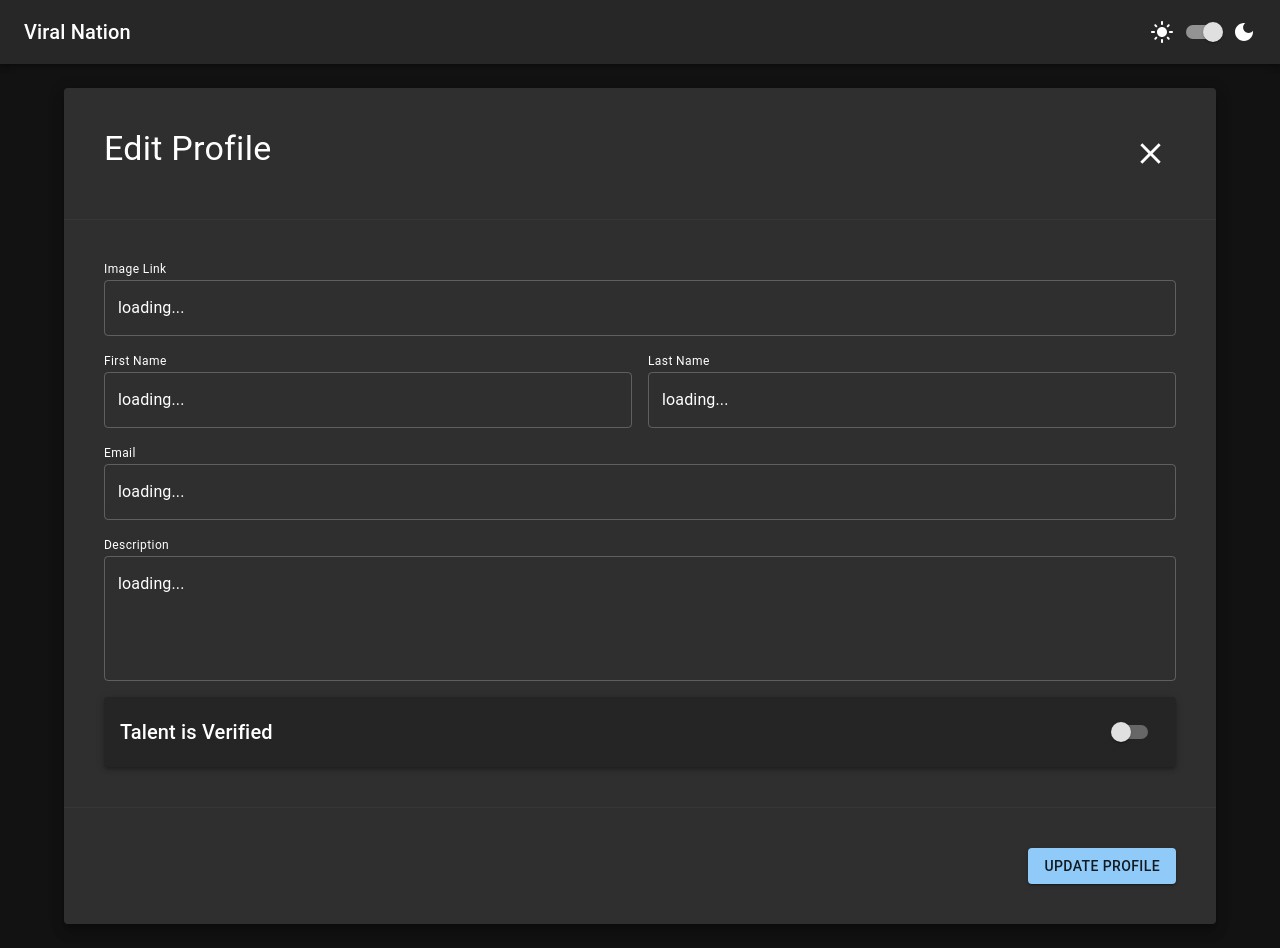
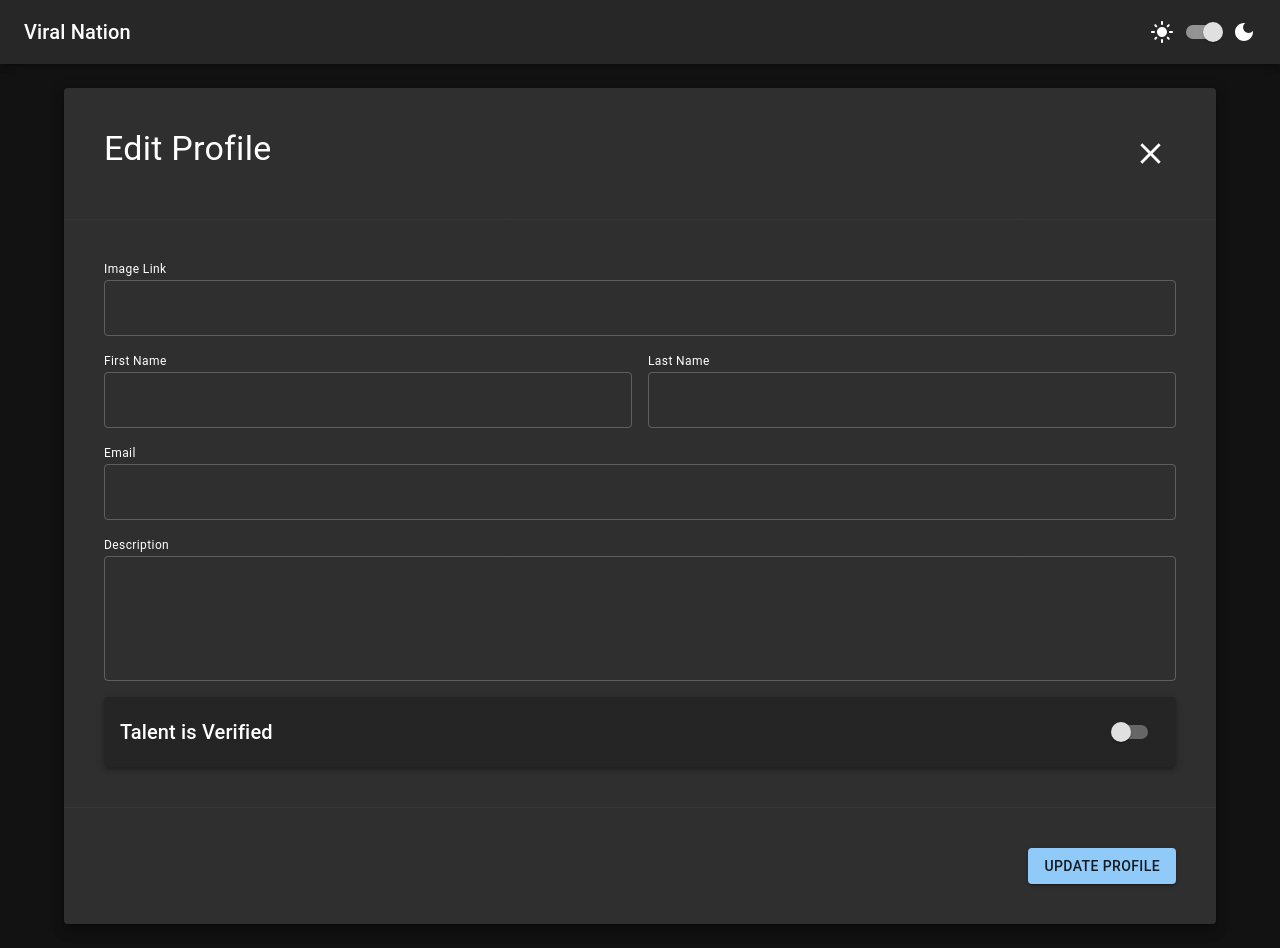
Before and after one commit to Himal-Gautam/profiles-crud, a React (Create React App) app: page /talent/edit/1 in a window 1280 px wide. Built offline with nearby package versions, Linux system fonts and the light colour scheme; no server answers.

Commit message:
added few comments

```diff
--- a/src/Components/Profiles/AddEditProfile.js
+++ b/src/Components/Profiles/AddEditProfile.js
@@ -23,24 +23,28 @@ import {
 import CloseIcon from "@mui/icons-material/Close";
 
 function AddEditProfile({ mode }) {
+  // Destructure id from the URL params using useParams hook
   const { id } = useParams();
+
+  // Navigate to a different route/page using useNavigate hook from React Router DOM
   const navigate = useNavigate();
-  const [imageUrl, setImageUrl] = useState(mode === "add" ? "" : "loading...");
-  const [firstName, setFirstName] = useState(
-    mode === "add" ? "" : "loading..."
-  );
-  const [lastName, setLastName] = useState(mode === "add" ? "" : "loading...");
-  const [email, setEmail] = useState(mode === "add" ? "" : "loading...");
-  const [description, setDescription] = useState(
-    mode === "add" ? "" : "loading..."
-  );
+
+  // State variables for user profile data
+  const [imageUrl, setImageUrl] = useState("");
+  const [firstName, setFirstName] = useState("");
+  const [lastName, setLastName] = useState("");
+  const [email, setEmail] = useState("");
+  const [description, setDescription] = useState("");
   const [isVerified, setIsVerified] = useState(false);
+
+  // Determine if the device being used is a mobile device using useMediaQuery hook from Material-UI
   const isMobile = useMediaQuery((theme) => theme.breakpoints.down("sm"));
-  const {setMessage, setSeverity, setOpenSnackBar} = useContext(SnackBarContext)
-  // const [message, setMessage] = useState("");
-  // const [severity, setSeverity] = useState("");
-  // const [openSnackBar, setOpenSnackBar] = useState(false);
 
+  // Context variables for showing and hiding snack bar notifications
+  const { setMessage, setSeverity, setOpenSnackBar } =
+    useContext(SnackBarContext);
+
+  // Function for showing the snack bar notification and navigating to a different route/page
   function handleOpenSnackBar(message, severity) {
     setMessage(message);
     setSeverity(severity);
@@ -48,6 +52,7 @@ function AddEditProfile({ mode }) {
     navigate("/talent/my-talent");
   }
 
+  // GraphQL mutation for creating a new user profile
   const [createProfile] = useMutation(CREATE_PROFILE, {
     variables: {
       firstName,
@@ -57,16 +62,19 @@ function AddEditProfile({ mode }) {
       imageUrl,
       description,
     },
+    // Callback function that is executed when the mutation is completed successfully
     onCompleted: ({ data = {} }) => {
       handleOpenSnackBar("Profile has been updated", "success");
     },
+    // Callback function that is executed when there is an error during the mutation
     onError: (error) => {
-      console.log(error.extensions)
-      console.log(error.message)
+      console.log(error.extensions);
+      console.log(error.message);
       handleOpenSnackBar(error.message, "error");
     },
   });
 
+  // GraphQL mutation for updating an existing user profile
   const [updateProfile] = useMutation(UPDATE_PROFILE, {
     variables: {
       updateProfileId: id,
@@ -78,25 +86,30 @@ function AddEditProfile({ mode }) {
       description,
       is_candidate: false,
     },
+    // Callback function that is executed when the mutation is completed successfully
     onCompleted: () => {
       handleOpenSnackBar("Profile has been updated", "success");
     },
+    // Callback function that is executed when there is an error during the mutation
     onError: (error) => {
       handleOpenSnackBar(error.message, "error");
     },
   });
 
+  // GraphQL query for getting an existing user profile by ID
   const [
     getProfileById,
-    { data: profileData },
+    { loading: profileLoading, data: profileData },
   ] = useLazyQuery(GET_PROFILE_BY_ID);
 
+  // Use an effect hook to get the user profile data when in edit mode and an ID is provided
   useEffect(() => {
     if (mode === "edit" && id) {
       getProfileById({ variables: { getProfileByIdId: id } });
     }
   }, [getProfileById, id, mode]);
 
+  // Use an effect hook to update the state variables with the user profile data fetched from the API
   useEffect(() => {
     if (profileData && profileData.getProfileById) {
       setFirstName(profileData.getProfileById.first_name);
@@ -108,6 +121,7 @@ function AddEditProfile({ mode }) {
     }
   }, [profileData]);
 
+  // Function to handle the button click event for saving/updating the user profile
   const handleButtonClick = () => {
     if (mode === "add") {
       console.log({
@@ -151,7 +165,7 @@ function AddEditProfile({ mode }) {
                 </Typography>
                 <TextField
                   onChange={(e) => setImageUrl(e.target.value)}
-                  value={imageUrl}
+                  value={profileLoading ? "loading..." : imageUrl}
                   variant="outlined"
                   fullWidth
                 />
@@ -162,7 +176,7 @@ function AddEditProfile({ mode }) {
                 </Typography>
                 <TextField
                   onChange={(e) => setFirstName(e.target.value)}
-                  value={firstName}
+                  value={profileLoading ? "loading..." : firstName}
                   variant="outlined"
                   fullWidth
                 />
@@ -173,7 +187,7 @@ function AddEditProfile({ mode }) {
                 </Typography>
                 <TextField
                   onChange={(e) => setLastName(e.target.value)}
-                  value={lastName}
+                  value={profileLoading ? "loading..." : lastName}
                   variant="outlined"
                   fullWidth
                 />
@@ -184,7 +198,7 @@ function AddEditProfile({ mode }) {
                 </Typography>
                 <TextField
                   onChange={(e) => setEmail(e.target.value)}
-                  value={email}
+                  value={profileLoading ? "loading..." : email}
                   variant="outlined"
                   fullWidth
                 />
@@ -195,7 +209,7 @@ function AddEditProfile({ mode }) {
                 </Typography>
                 <TextField
                   onChange={(e) => setDescription(e.target.value)}
-                  value={description}
+                  value={profileLoading ? "loading..." : description}
                   variant="outlined"
                   multiline
                   rows={4}
--- a/src/Components/ResponseSnackBar/ShowSnackBar.js
+++ b/src/Components/ResponseSnackBar/ShowSnackBar.js
@@ -1,19 +1,24 @@
-import * as React from 'react';
-import Snackbar from '@mui/material/Snackbar';
-import IconButton from '@mui/material/IconButton';
-import CloseIcon from '@mui/icons-material/Close';
-import { SnackBarContext } from '../../App';
+import * as React from "react";
+import Snackbar from "@mui/material/Snackbar";
+import IconButton from "@mui/material/IconButton";
+import CloseIcon from "@mui/icons-material/Close";
+import { SnackBarContext } from "../../App";
 
+// Component to show snackbar
 export default function ShowSnackBar() {
-  const {setOpenSnackBar, message, severity, openSnackBar} = React.useContext(SnackBarContext)
+  // Get the values from the SnackBarContext
+  const { setOpenSnackBar, message, severity, openSnackBar } =
+    React.useContext(SnackBarContext);
 
+  // Function to handle close of the snackbar
   const handleClose = (event, reason) => {
-    if (reason === 'clickaway') {
+    if (reason === "clickaway") {
       return;
     }
     setOpenSnackBar(false);
   };
 
+  // Define action to be displayed on the snackbar
   const action = (
     <React.Fragment>
       <IconButton
@@ -27,6 +32,7 @@ export default function ShowSnackBar() {
     </React.Fragment>
   );
 
+  // Render the snackbar component
   return (
     <div>
       <Snackbar
--- a/src/Components/Views/ProfileActions.js
+++ b/src/Components/Views/ProfileActions.js
@@ -106,9 +106,9 @@ function ProfileActions({ anchorEl, handleMenuClose, id, refetch }) {
             <IconButton
               aria-label="delete"
               color="default"
-              onClick={()=>{
+              onClick={() => {
                 handleMenuClose();
-                handleModalClose()
+                handleModalClose();
               }}
             >
               <CloseIcon fontSize="large" />
```
